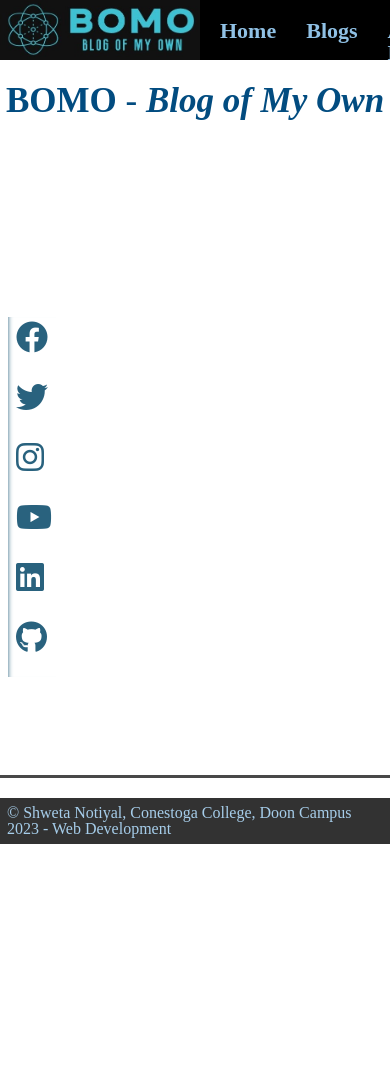
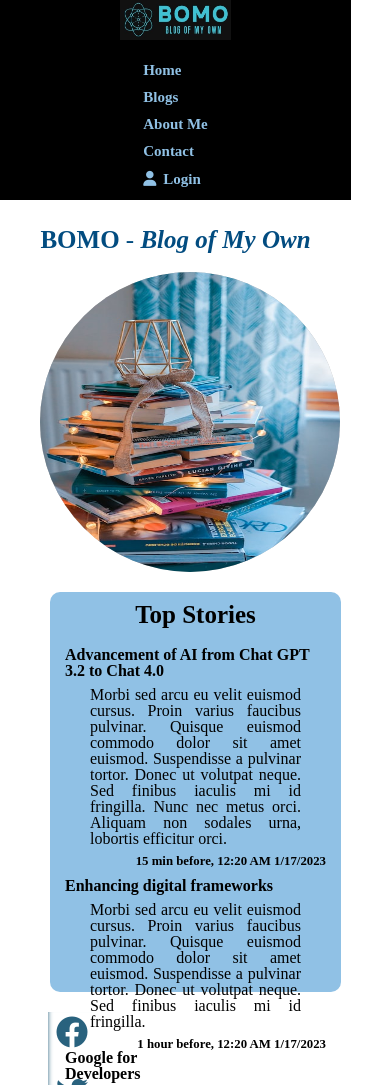
Before and after one commit to Notiyal/Blog-Of-My-Own, a plain HTML site: page index.html in a window 390 px wide. Shown: the top 1085 px of the page. Before the commit the page ends 844 px from the top, so only its background shows below. Drawn offline with Linux system fonts and the light colour scheme.

Commit message:
4th Commit - Designed Index Page

```diff
--- a/css/style.css
+++ b/css/style.css
@@ -21,7 +21,9 @@ header img{
   overflow: hidden;background-color: black;
 }
 
-
+.login{
+  display: none;
+}
 
 header{
   display: flex;
@@ -54,6 +56,71 @@ h1{
   color: rgb(2, 76, 128);
 }
 
+.flip_main {
+  width: 300px;
+  height: 300px;
+  border-radius: 50%;
+  -webkit-border-radius: 50%;
+  -moz-border-radius: 50%;
+  -ms-border-radius: 50%;
+  -o-border-radius: 50%;
+}
+
+.flip_inner {
+  position: relative;
+  width: 100%;
+  height: 100%;
+  transition: transform 0.6s;
+  -webkit-transition: transform 0.6s;
+  -moz-transition: transform 0.6s;
+  -ms-transition: transform 0.6s;
+  -o-transition: transform 0.6s;
+  transform-style: preserve-3d;
+  /* box-shadow: 0 5px 10px 1px rgba(0,0,0,0.2); */
+}
+
+.flip_main:hover .flip_inner{
+  transform: rotateY(180deg);
+  -webkit-transform: rotateY(180deg);
+  -moz-transform: rotateY(180deg);
+  -ms-transform: rotateY(180deg);
+  -o-transform: rotateY(180deg);
+}
+
+.flip_front, .flip_back {
+  position: absolute;
+  width: 100%;
+  height: 100%;
+  border-radius: 50%;
+  -webkit-backface-visibility: hidden;
+  backface-visibility: hidden;
+  -webkit-border-radius: 50%;
+  -moz-border-radius: 50%;
+  -ms-border-radius: 50%;
+  -o-border-radius: 50%;
+}
+
+.flip_front {
+  background-color: #bbb;
+  color: black;
+}
+
+.flip_back {
+  /* background-color: #2980b9; */
+  color: white;
+  transform: rotateY(180deg);
+}
+
+.home_image{
+  height: 300px;
+  width: 300px;
+  border-radius: 50%;
+  -webkit-border-radius: 50%;
+  -moz-border-radius: 50%;
+  -ms-border-radius: 50%;
+  -o-border-radius: 50%;
+}
+
 .title{
   background-color: black;
 
@@ -83,8 +150,31 @@ main{
   gap: 10px;
   justify-content: center;
   align-items: center;
+  margin-left: 20px;
+}
 
+.home_main{
+  display: grid;
+  grid-template-columns: 350px 1fr 60px;
+  padding-left: 20px;
 }
+
+.home_section h2{
+  font-size: 25px;
+  margin: 10px;
+  font-weight: bold;
+  text-align: center;
+}
+
+
+.top_inner_stories small{
+  /* text-align: right; */
+  font-weight:bold;
+  float: right;
+  margin-bottom: 10px;
+}
+
+
 
 .inner_section{
   display: flex;
@@ -92,10 +182,13 @@ main{
   justify-content: center;
   align-items: center;
   height: 520px;
-  background-color: rgb(144, 193, 229);
   padding-top: 20px;
   padding-bottom: 20px;
   border-radius: 10px;
+  -webkit-border-radius: 10px;
+  -moz-border-radius: 10px;
+  -ms-border-radius: 10px;
+  -o-border-radius: 10px;
 }
 
 
@@ -116,16 +209,26 @@ main{
   font-weight: bold;
 }
 
+.top_inner_stories h3 {
+  text-align: left;
+}
+
+.top_inner_stories{
+  margin: 15px;
+}
+
 .section img{
   align-self: auto;
-  width: 280px;
-  height: 200px;
+  width: 200px;
+  height: 140px;
   border-radius: 10px;
   -webkit-border-radius: 10px;
   -moz-border-radius: 10px;
   -ms-border-radius: 10px;
   -o-border-radius: 10px;
 }
+
+
 
 .section p{
   padding: 0 25px;
@@ -161,11 +264,6 @@ aside i{
 .fa-brands{
   font-weight: 800;
   cursor: pointer;
-}
-
-.divider{
-  padding: 0.1rem;
-  background-color: rgb(72, 72, 72);
 }
 
 
@@ -702,21 +800,70 @@ footer{
 
 /* 3. Mobile */
 
-@media screen and (max-width: 425px) {
+@media screen and (max-width: 426px) {
 
-  body{
-    width: 100%;
-    display: grid;
-    grid-template-rows: 100px 1fr;
+  html{
+    width: 90%;
+
   }
 
+  .fixed_position{
+    height: 200px;
+    width: 100%;
+    position: relative;
+  }
+
+  header{
+    width: 100%;
+    display: flex;
+    flex-direction: column;
+    height: 40px;
+    align-items: center;
+    /* position: fixed; */
+  }
+
+  nav{
+    display: flex;
+    justify-content: right;
+    align-items: center;
+  }
+
+  nav ul{
+    flex-direction: column;
+    margin-bottom: 0;
+    font-size: 15px;
+    gap: 12px;
+  }
+
+  .login{
+    padding-left: 7px;
+    display: inline;
+  }
+
+  header img{
+    width: 111px;
+    height: 40px;
+  }
+
+  .heading{
+    margin-top: -10px;
+  }
   h1{
-    font-size: 35px;
+    font-size: 25px;
+  }
+
+  main {
+    display: flex;
+    flex-direction: column;
   }
 
   .main{
     display: grid;
     grid-template-columns: 1fr;
+  }
+
+  .section{
+    height: 400px;
   }
 
   .section img{
@@ -725,17 +872,21 @@ footer{
    }
 
   .inner_section{
-    height: 300px;
-    margin-top: 15px;
+    height: 400px;
    }
 
 
-  header{
-    justify-content: space-between;
-  }
-
-  .ball5, .ball6, .ball7, .ball8{
+  .ball2, .ball3, .ball4, .ball5, .ball6, .ball7, .ball8{
     display: none;
     opacity: 0;
   }
+
+  .side_galary ul{
+    display: flex;
+    order: -1;
+  }
+
+  footer{
+    text-align: center;
+  }
 }
--- a/index.html
+++ b/index.html
@@ -31,7 +31,7 @@
           <li><a href="about.html">About Me</a></li>
           <li><a href="contact.html">Contact</a></li>
           <!-- Font awesome libraries -->
-          <li><a href=""><i class="fa-solid fa-user"></i></a></li>
+          <li><a href=""><i class="fa-solid fa-user"></i><strong class="login">Login</strong></a></li>
         </ul>
       </nav>
     </header>
@@ -44,21 +44,51 @@
 
   <!-- Grid 3 - Main -->
   <main>
-    <div class="main">
-      <div class="section">
-
+    <div class="main home_main">
+      <div class="flip_main">
+        <div class="flip_inner">
+            <div class="flip_front">
+              <img class="home_image" src="images/home_image.jpeg" alt="home_image">
+            </div>
+            <div class="flip_back">
+              <img class="home_image" src="images/logo.jpg" alt="home_image">
+            </div>
+        </div>
       </div>
 
-      <div class="section">
+      <div class="section home_section">
+        <h2>Top Stories</h2>
 
-      </div>
+        <div class="internal_stories">
+          <div class="top_inner_stories">
+            <h3>Advancement of AI from Chat GPT 3.2 to Chat 4.0</h3>
+            <p>
+              Morbi sed arcu eu velit euismod cursus. Proin varius faucibus pulvinar.
+              Quisque euismod commodo dolor sit amet euismod. Suspendisse a pulvinar tortor. Donec ut volutpat neque. Sed finibus iaculis mi id fringilla. Nunc nec metus orci.
+              Aliquam non sodales urna, lobortis efficitur orci.
+            </p>
+            <small>15 min before, 12:20 AM 1/17/2023</small>
+          </div>
 
-      <div class="section">
+          <div class="top_inner_stories">
+            <h3>Enhancing digital frameworks</h3>
+            <p>
+              Morbi sed arcu eu velit euismod cursus. Proin varius faucibus pulvinar.
+              Quisque euismod commodo dolor sit amet euismod. Suspendisse a pulvinar tortor. Donec ut volutpat neque. Sed finibus iaculis mi id fringilla.
+            </p>
+            <small>1 hour before, 12:20 AM 1/17/2023</small>
+          </div>
 
-      </div>
+          <div class="top_inner_stories">
+            <h3>Google for Developers</h3>
+            <p>
+              Morbi sed arcu eu velit euismod cursus. Proin varius faucibus pulvinar.
+              Quisque euismod commodo dolor sit amet euismod. Donec ut volutpat neque. Sed finibus iaculis mi id fringilla.
 
-      <div class="section">
-
+            </p>
+            <small>6 hrs before, 12:20 AM 1/17/2023</small>
+          </div>
+        </div>
       </div>
 
       <aside class="side_gallery">
@@ -75,8 +105,6 @@
 
   </main>
 
-  <div class="divider"></div>
-
 
   <!-- Grid 4 - Footer -->
   <footer>&copy; Shweta Notiyal, Conestoga College, Doon Campus 2023 - Web Development </footer>
```
Also changed, not shown: about.html (+1 -4 lines), blog.html (+1 -1 lines), contact.html (+1 -3 lines), dummy.html (deleted, +0 -20 lines), images/home_image.jpeg (added).
